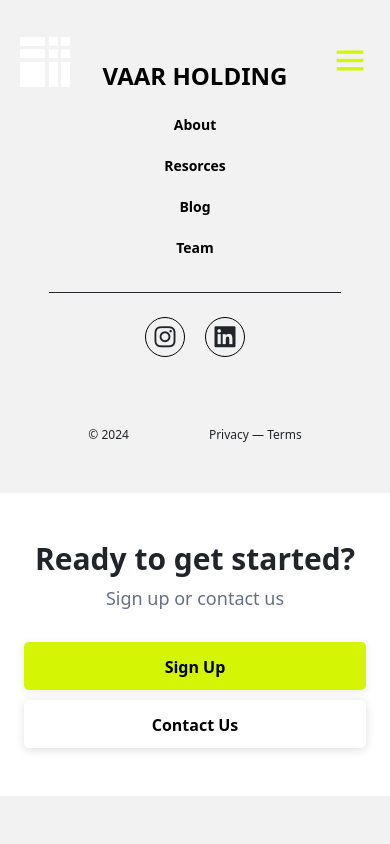
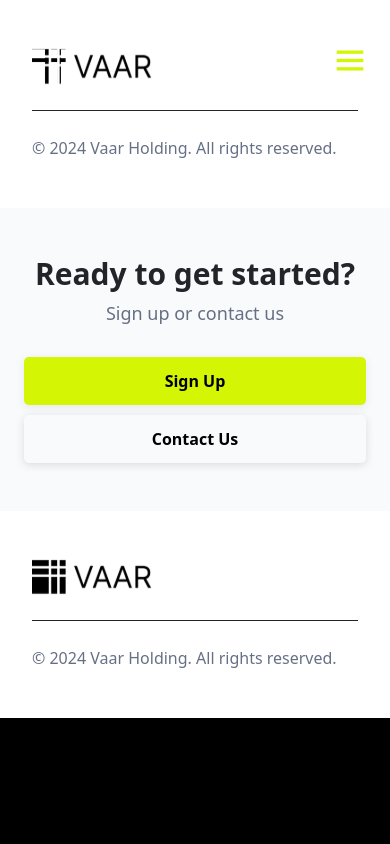
Before and after one commit to webtesting22/vaar, a React (Vite) app: page /footer in a window 390 px wide. Shown: the top 844 px of the page. Built offline with nearby package versions, Linux system fonts and the light colour scheme.

Commit message:
footer change for mobile devices

```diff
--- a/src/Components/Footer/Footer.css
+++ b/src/Components/Footer/Footer.css
@@ -16,9 +16,10 @@
 
 #Footer .top-menu a:nth-child(3) {
     font-size: 24px;
+    font-weight: 700;
 }
 
-#Footer .top-menu a:nth-child(4),
+/* #Footer .top-menu a:nth-child(4),
 #Footer .top-menu a:nth-child(5) {
     display: none;
 }
@@ -26,7 +27,7 @@
 #Footer .top-menu a:nth-child(1),
 #Footer .top-menu a:nth-child(2) {
     display: block;
-}
+} */
 
 #Footer .social-icons-btn {
     display: flex;
@@ -69,14 +70,19 @@
 }
 
 #Footer hr {
-    width: 80%;
-    margin: auto;
+    width: 100%;
+    margin: 25px auto;
     opacity: 1;
 }
-
+.only-pc-footer{
+    display: block;
+}
+.only-mobile-footer{
+    display: none;
+}
 @media (max-width:700px) {
 
-    #Footer .top-menu a:nth-child(4),
+    /* #Footer .top-menu a:nth-child(4),
     #Footer .top-menu a:nth-child(5) {
         display: block;
     }
@@ -84,7 +90,7 @@
     #Footer .top-menu a:nth-child(1),
     #Footer .top-menu a:nth-child(2) {
         display: none;
-    }
+    } */
     .top-menu{
         display: flex;
         flex-direction: column;
@@ -95,5 +101,19 @@
         font-size: 14px;
         margin: 10px 0px;
     }
+    .only-pc-footer{
+        display: none;
+    }
+    .only-mobile-footer{
+        display: block;
+        padding: 0px 20px;
+    }
+    .copyright-text-mobile{
+        font-size: 16px;
+        color: #667085;
+    }
+    #Footer {
+        background-color: #FFFFFF;
+    }
 
 }
--- a/src/Components/Footer/Footer.jsx
+++ b/src/Components/Footer/Footer.jsx
@@ -1,16 +1,18 @@
 import React from 'react';
 import "./Footer.css"
+import footerlogo from "../pictures/footerlogo.svg"
 function Footer() {
     return (
         <>
             <section id='Footer'>
                 <div className='container'>
+                    <div className='only-pc-footer'>
                         <div className='top-menu'>
                             <a href="">About</a>
                             <a href="">Resorces</a>
-                        <a href="">VAAR HOLDING</a>
-                        <a href="">About</a>
-                        <a href="">Resorces</a>
+                            <a href="">VAAR HOLDING CORP</a>
+                            {/* <a href="">About</a>
+                        <a href="">Resorces</a> */}
                             <a href="">Blog</a>
                             <a href="">Team</a>
                         </div>
@@ -30,6 +32,20 @@ function Footer() {
 
                         </div>
                     </div>
+                    <div className='only-mobile-footer'>
+                        <div>
+
+                            <img src={footerlogo} alt="" style={{width:"120px"}}/>
+
+                        </div>
+                        <hr />
+                        <div className='copyright-text-mobile'>
+                            <span>© 2024 Vaar Holding. All rights reserved.</span>
+                        </div>
+
+
+                    </div>
+                </div>
             </section>
         </>
     )
--- a/src/Components/SignUp/Signup.css
+++ b/src/Components/SignUp/Signup.css
@@ -1,3 +1,4 @@
+
 .Sign-up-btns .row .col-lg-6 {
     display: flex;
     justify-content: center;
@@ -35,7 +36,13 @@
 .sign-up-title{
     font-size: 32px;
 }
+.Sign-up-btns{
+    background-color: #FFFFFF;
+}
 @media (max-width:600px){
+    .Sign-up-btns{
+        background-color: #F9FAFB;
+    }
     .Sign-up-btns .row .col-lg-6 button:nth-child(1){
         font-size: 18px;
         color: black;
--- a/src/Components/SignUp/SignupSection.jsx
+++ b/src/Components/SignUp/SignupSection.jsx
@@ -4,7 +4,7 @@ import "./Signup.css"
 function SignupSection() {
     return (
         <>
-            <section className='bg-white Sign-up-btns'>
+            <section className=' Sign-up-btns'>
                 <div className="container">
                     <div className="row m-auto">
                         <div className="col-lg-6 ">
```
Also changed, not shown: src/Components/pictures/footerlogo.svg (added). Lines whose indentation alone changed are shown as unchanged.
